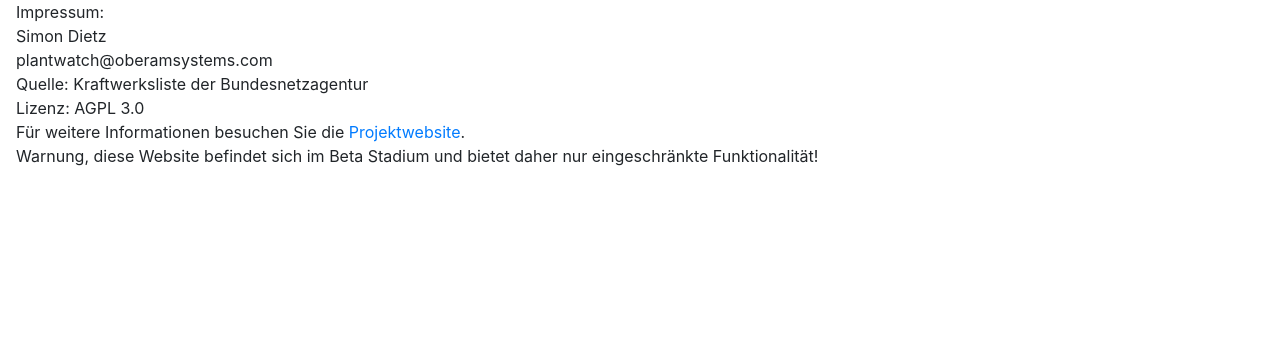
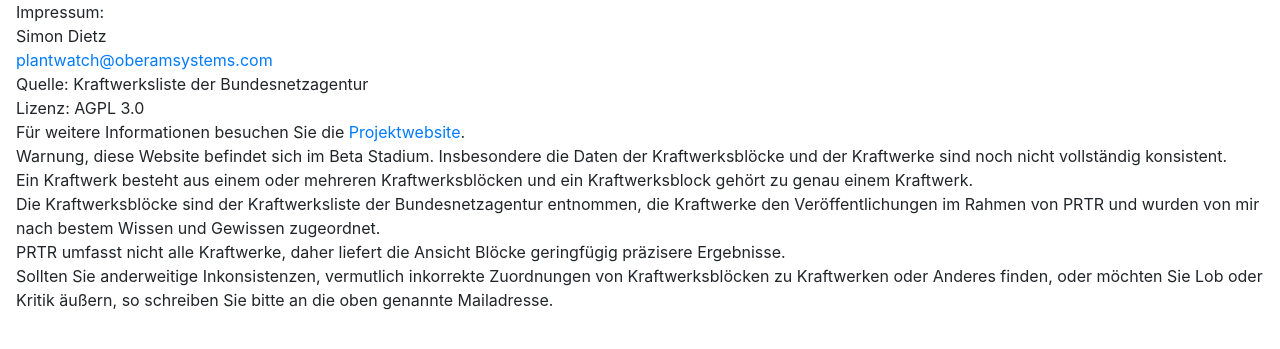
Before and after one commit to sidietz/plantwatch, a Django app: page /plantwatch/impressum in a window 1280 px wide. Shown: the part 56-405 px from the top of the page. Run offline with Django 3.2, Linux system fonts and the light colour scheme; parts of the project's set-up code (start-up, migrations or seed data) failed here and were passed over; some libraries are stand-ins or nearby versions.

Commit message:
v0.0.11a: documentation

```diff
--- a/plantwatch/plantmaster/templates/plantmaster/base.html
+++ b/plantwatch/plantmaster/templates/plantmaster/base.html
@@ -4,7 +4,7 @@
 <html lang="en">
 <head>
     <meta charset="UTF-8">
-    <title>PlantMaster</title>
+    <title>plantwatch</title>
     <script src="https://code.jquery.com/jquery-3.2.1.slim.min.js" integrity="sha384-KJ3o2DKtIkvYIK3UENzmM7KCkRr/rE9/Qpg6aAZGJwFDMVNA/GpGFF93hXpG5KkN" crossorigin="anonymous"></script>
     <script src="https://cdnjs.cloudflare.com/ajax/libs/popper.js/1.12.9/umd/popper.min.js" integrity="sha384-ApNbgh9B+Y1QKtv3Rn7W3mgPxhU9K/ScQsAP7hUibX39j7fakFPskvXusvfa0b4Q" crossorigin="anonymous"></script>
     <script src="https://maxcdn.bootstrapcdn.com/bootstrap/4.0.0/js/bootstrap.min.js" integrity="sha384-JZR6Spejh4U02d8jOt6vLEHfe/JQGiRRSQQxSfFWpi1MquVdAyjUar5+76PVCmYl" crossorigin="anonymous"></script>
--- a/plantwatch/plantmaster/templates/plantmaster/impressum.html
+++ b/plantwatch/plantmaster/templates/plantmaster/impressum.html
@@ -4,11 +4,15 @@
     <div>
     Impressum:<br>
     Simon Dietz <br>
-    plantwatch@oberamsystems.com <br>
+        <a href="mailto:plantwatch@oberamsystems.com?Subject=Frage/Anregung%20zu%20plantwatch" target="_top">plantwatch@oberamsystems.com</a><br>
     Quelle: Kraftwerksliste der Bundesnetzagentur <br>
     Lizenz: AGPL 3.0 <br>
     Für weitere Informationen besuchen Sie die <a href="https://github.com/oberam-eng/plantwatch">Projektwebsite</a>. <br>
-    Warnung, diese Website befindet sich im Beta Stadium und bietet daher nur eingeschränkte Funktionalität!
+    Warnung, diese Website befindet sich im Beta Stadium. Insbesondere die Daten der Kraftwerksblöcke und der Kraftwerke sind noch nicht vollständig konsistent. <br>
+    Ein Kraftwerk besteht aus einem oder mehreren Kraftwerksblöcken und ein Kraftwerksblock gehört zu genau einem Kraftwerk. <br>
+    Die Kraftwerksblöcke sind der Kraftwerksliste der Bundesnetzagentur entnommen, die Kraftwerke den Veröffentlichungen im Rahmen von PRTR und wurden von mir nach bestem Wissen und Gewissen zugeordnet. <br>
+    PRTR umfasst nicht alle Kraftwerke, daher liefert die Ansicht Blöcke geringfügig präzisere Ergebnisse. <br>
+    Sollten Sie anderweitige Inkonsistenzen, vermutlich inkorrekte Zuordnungen von Kraftwerksblöcken zu Kraftwerken oder Anderes finden, oder möchten Sie Lob oder Kritik äußern, so schreiben Sie bitte an die oben genannte Mailadresse.
     </div>
 
 {% endblock %}
```
